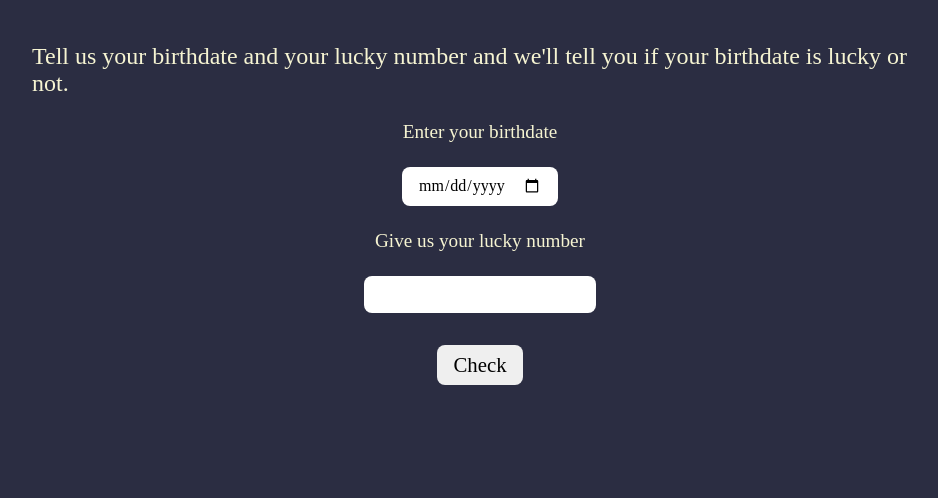
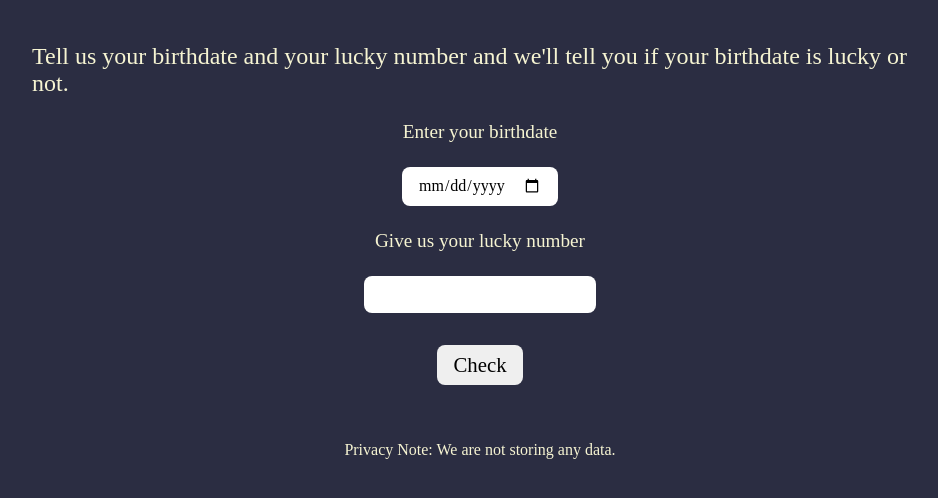
Before and after one commit to asaxena012/IsYourBirthdateLucky, a plain HTML site: page index.html in a window 1280 px wide. Shown: the part 62-560 px from the top of the page, without its empty margins (160-1098 px from the left). Drawn offline with Linux system fonts and the light colour scheme; a web font is replaced by a local one.

Commit message:
feat: privacy note added

```diff
--- a/index.html
+++ b/index.html
@@ -21,5 +21,9 @@
 
     <p id="error"></p>
     <p id="output"></p>
+
+    <footer>
+     Privacy Note: We are not storing any data.
+    </footer>
   </body>
 </html>
--- a/style.css
+++ b/style.css
@@ -41,6 +41,10 @@ button{
   cursor: pointer;
 }
 
+footer{
+  margin: 3rem;
+}
+
 #error{
   display: none;
   color: red;
```
